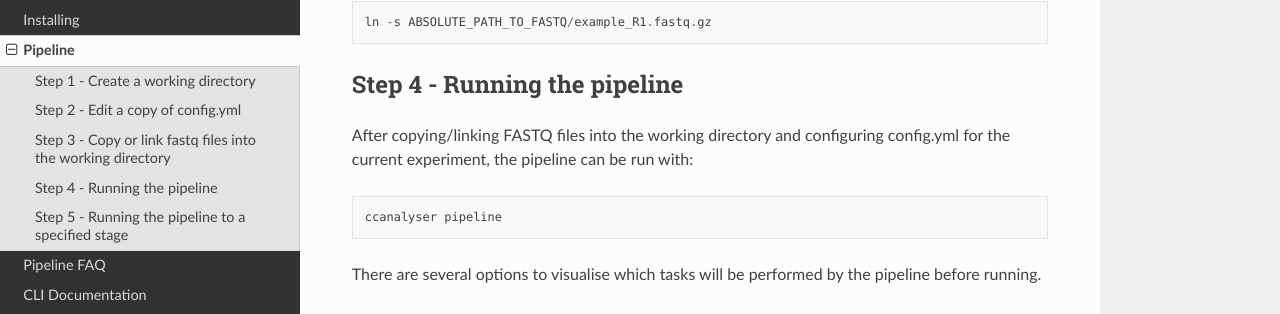
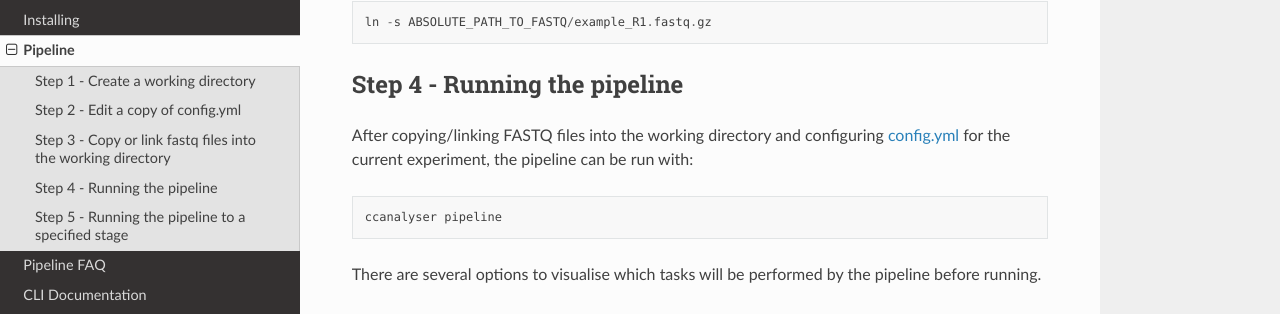
Before and after one commit to sims-lab/CapCruncher, a Sphinx documentation site: the page built from docs/running_the_pipeline.rst, in a window 1280 px wide and 900 px high, scrolled down 2181 px. Shown: the part 132-446 px from the top of the window. Built offline with Sphinx 7.4.7 and the Read the Docs theme 2.0.0, drawn with Linux system fonts in a browser that asks for light colours; part of the change alters nothing that is shown.

```diff
--- a/docs/running_the_pipeline.rst
+++ b/docs/running_the_pipeline.rst
@@ -105,7 +105,7 @@ Step 4 - Running the pipeline
 =============================
 
 After copying/linking FASTQ files into the working directory and configuring
-config.yml for the current experiment, the pipeline can be run with:
+`config.yml <https://github.com/sims-lab/capture-c/blob/master/config.yml>`_ for the current experiment, the pipeline can be run with:
 
 ::
 
```
